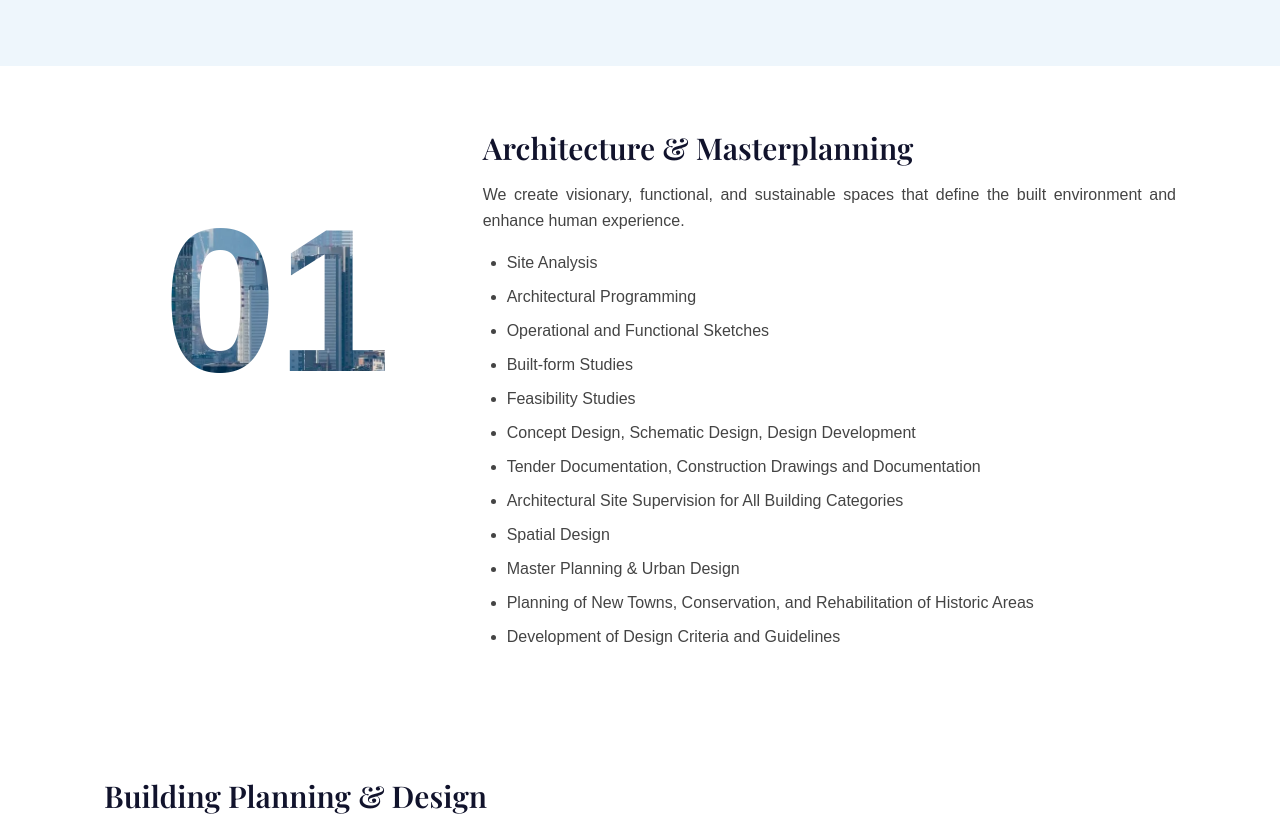
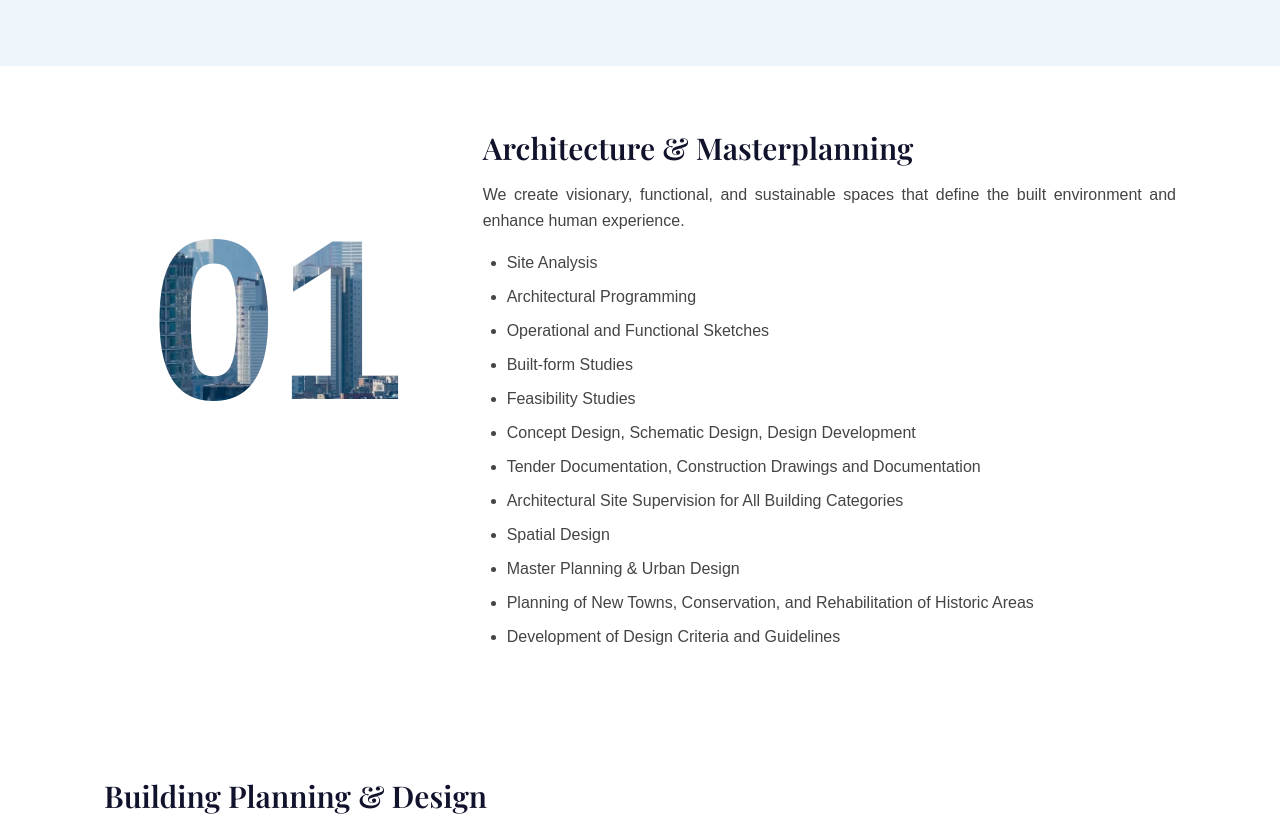
Before and after one commit to AkshatSW/KlickIndiaCorp, a React (Vite) app: page /servicepage in a window 1280 px wide. Shown: the part 760-1576 px from the top of the page. Built offline with nearby package versions, Linux system fonts and the light colour scheme.

Commit message:
fixed image issue in service page

```diff
--- a/src/Components/pages/servicesPage.jsx
+++ b/src/Components/pages/servicesPage.jsx
@@ -208,7 +208,7 @@ const ServicesPage = () => {
         index % 2 === 1 ? "lg:flex-row-reverse" : ""
       }`}
     >
-            {/* Image Section */}
+      {/* Image Section (background + mask) */}
       <motion.div
         initial={{ opacity: 0, x: index % 2 === 1 ? -60 : 60 }}
         whileInView={{ opacity: 1, x: 0 }}
@@ -217,23 +217,22 @@ const ServicesPage = () => {
         className="w-full lg:w-1/3 flex justify-center items-center"
       >
         <div
-                className="w-full h-[200px] sm:h-[240px] md:h-[280px] lg:h-[340px] max-w-full overflow-hidden"
+          className="w-full h-[200px] sm:h-[260px] md:h-[320px] lg:h-[380px] bg-center bg-cover"
           style={{
+            backgroundImage: `url(${service.img})`,
             WebkitMaskImage: getNumberMask(index + 1),
             WebkitMaskRepeat: "no-repeat",
-                  WebkitMaskSize: "contain",
+            WebkitMaskSize: "cover",
             WebkitMaskPosition: "center",
             maskImage: getNumberMask(index + 1),
             maskRepeat: "no-repeat",
-                  maskSize: "contain",
+            maskSize: "cover",
             maskPosition: "center",
           }}
-              >
-                <img src={service.img} alt={service.title} className="w-full h-full object-cover max-w-full" />
-              </div>
+        />
       </motion.div>
 
-            {/* Text Section */}
+      {/* Text Section (unchanged) */}
       <motion.div
         initial={{ opacity: 0, x: index % 2 === 1 ? 60 : -60 }}
         whileInView={{ opacity: 1, x: 0 }}
@@ -241,10 +240,16 @@ const ServicesPage = () => {
         viewport={{ once: true }}
         className="w-full lg:w-2/3 space-y-4 max-w-full"
       >
-              <h2 className="text-xl sm:text-2xl md:text-3xl font-semibold text-[#11132c] text-center lg:text-left" style={{ fontFamily: "'Playfair Display', serif" }}>
+        <h2
+          className="text-xl sm:text-2xl md:text-3xl font-semibold text-[#11132c] text-center lg:text-left"
+          style={{ fontFamily: "'Playfair Display', serif" }}
+        >
           {service.title}
         </h2>
-              <p className="text-[#444] text-justify leading-relaxed break-words" style={{ fontFamily: "'Poppins', sans-serif" }}>
+        <p
+          className="text-[#444] text-justify leading-relaxed break-words"
+          style={{ fontFamily: "'Poppins', sans-serif" }}
+        >
           {service.description}
         </p>
         <motion.ul
@@ -265,6 +270,7 @@ const ServicesPage = () => {
     </div>
   </section>
 ))}
+
 
       {/* WhatsApp CTA */}
       <section className="py-20 text-center bg-[#EEF6FC] px-4 sm:px-6 md:px-10">
```
Lines whose indentation alone changed are shown as unchanged.
